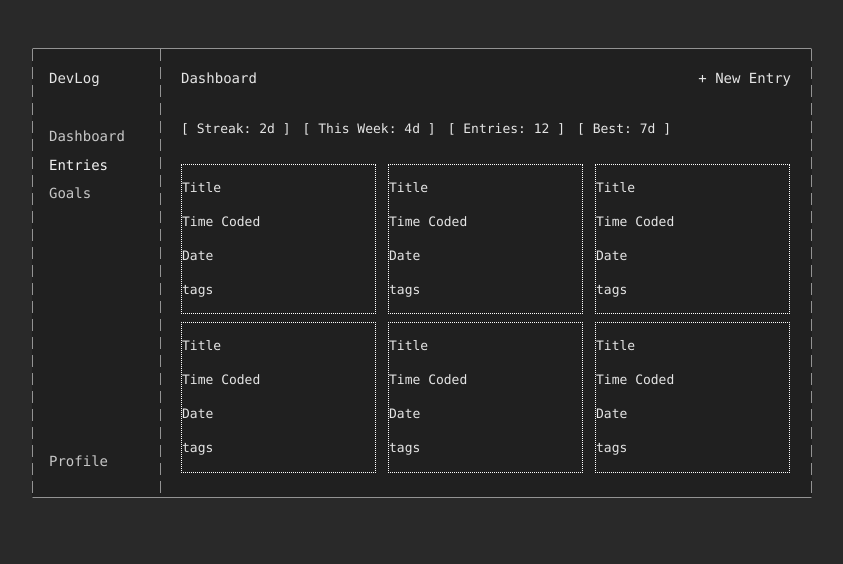
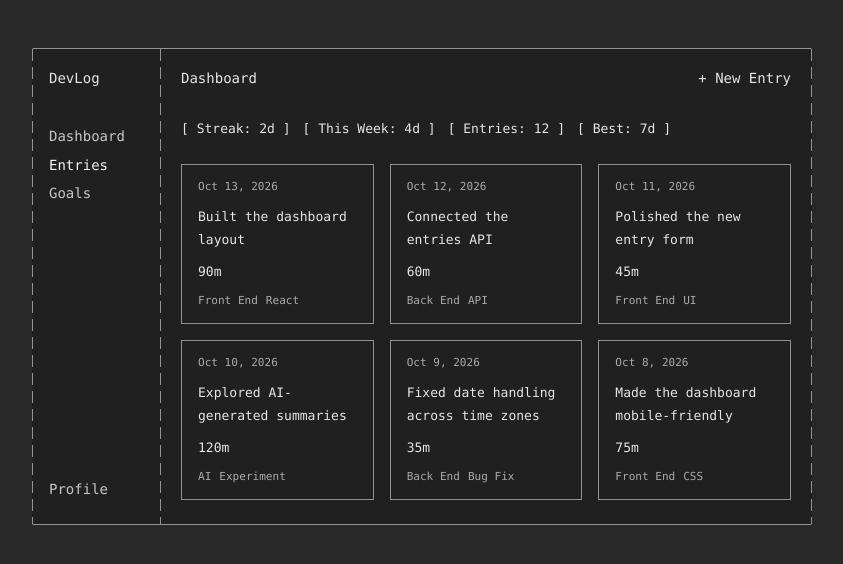
Before and after one commit to ledlkarel/devlog, a React (Vite) app in the folder client/: page /entries in a window 1280 px wide. Shown: the top 564 px of the page, without its empty margins (218-1061 px from the left). Built offline with nearby package versions, Linux system fonts and the light colour scheme.

Commit message:
entry page

```diff
--- a/client/src/components/Entry.tsx
+++ b/client/src/components/Entry.tsx
@@ -1,10 +1,30 @@
-export default function Entry() {
+type EntryProps = {
+    title: string
+    minutes: number
+    date: string
+    tags: string[]
+}
+
+export default function Entry({ title, minutes, date, tags }: EntryProps) {
+    const formattedDate = new Intl.DateTimeFormat('en', {
+        month: 'short',
+        day: 'numeric',
+        year: 'numeric',
+        timeZone: 'UTC',
+    }).format(new Date(`${date}T00:00:00Z`))
+
     return (
-        <div className="entry-component">
-            <p>Title</p>
-            <p>Time Coded</p>
-            <p>Date</p>
-            <p>tags</p>
-        </div>
+        <article className="entry-component">
+            <time className="entry-component__date" dateTime={date}>{formattedDate}</time>
+            <span className="entry-component__title">{title}</span>
+            <span className="entry-component__duration" aria-label={`${minutes} minutes coded`}>{minutes}m</span>
+            {tags.length > 0 && (
+                <ul className="entry-component__tags" aria-label="Tags">
+                    {tags.map((tag) => (
+                        <li className="entry-component__tag" key={tag}>{tag}</li>
+                    ))}
+                </ul>
+            )}
+        </article>
     )
 }
--- a/client/src/index.css
+++ b/client/src/index.css
@@ -649,15 +649,67 @@ section.weekly-goal::after {
     }
 }
 
-div.entry-container {
+/* Entry boxes */
+.entry-container {
+    display: grid;
+    grid-template-columns: repeat(3, minmax(0, 1fr));
+    gap: 16px;
+    font-size: 13px;
+}
+
+.entry-component {
+    display: flex;
+    flex-direction: column;
+    justify-content: space-between;
+    gap: 8px;
+    min-width: 0;
+    margin: 0;
+    padding: 12px 16px;
+    border: 1px solid #939393;
+    line-height: 1.8;
+}
+
+.entry-component__duration {
+    flex-shrink: 0;
+    white-space: nowrap;
+}
+
+.entry-component__title {
+    min-width: 0;
+    overflow-wrap: anywhere;
+}
+
+.entry-component__date {
+    color: #aaa;
+    font-size: 0.85em;
+}
+
+.entry-component__tags {
     display: flex;
     flex-wrap: wrap;
-    gap: 8px 12px;
-    font-size: 13px;
-    columns: 3;
+    gap: 4px 8px;
+    margin: 0;
+    padding: 0;
+    list-style: none;
 }
 
-div.entry-component {
-    border: 1px dotted white ;
-    min-width: 195px;
+.entry-component__tag {
+    min-width: 0;
+    color: #aaa;
+    font-size: 0.85em;
+    overflow-wrap: anywhere;
 }
+
+@media (max-width: 640px) {
+    .entry-container {
+        grid-template-columns: repeat(2, minmax(0, 1fr));
+        gap: 12px;
+        font-size: 11px;
+    }
+}
+
+@media (max-width: 520px) {
+    .entry-container {
+        grid-template-columns: minmax(0, 1fr);
+    }
+}
--- a/client/src/pages/Entries.tsx
+++ b/client/src/pages/Entries.tsx
@@ -1,14 +1,20 @@
 import Entry from "../components/Entry";
+
+const entries = [
+    { id: 1, title: 'Built the dashboard layout', minutes: 90, date: '2026-10-13', tags: ['Front End', 'React'] },
+    { id: 2, title: 'Connected the entries API', minutes: 60, date: '2026-10-12', tags: ['Back End', 'API'] },
+    { id: 3, title: 'Polished the new entry form', minutes: 45, date: '2026-10-11', tags: ['Front End', 'UI'] },
+    { id: 4, title: 'Explored AI-generated summaries', minutes: 120, date: '2026-10-10', tags: ['AI', 'Experiment'] },
+    { id: 5, title: 'Fixed date handling across time zones', minutes: 35, date: '2026-10-09', tags: ['Back End', 'Bug Fix'] },
+    { id: 6, title: 'Made the dashboard mobile-friendly', minutes: 75, date: '2026-10-08', tags: ['Front End', 'CSS'] },
+]
 
 export default function Entries() {
     return (
         <div className="entry-container">
-            <Entry></Entry>
-            <Entry></Entry>
-            <Entry></Entry>
-            <Entry></Entry>
-            <Entry></Entry>
-            <Entry></Entry>
+            {entries.map((entry) => (
+                <Entry key={entry.id} title={entry.title} minutes={entry.minutes} date={entry.date} tags={entry.tags} />
+            ))}
         </div>
     )
 }
```
